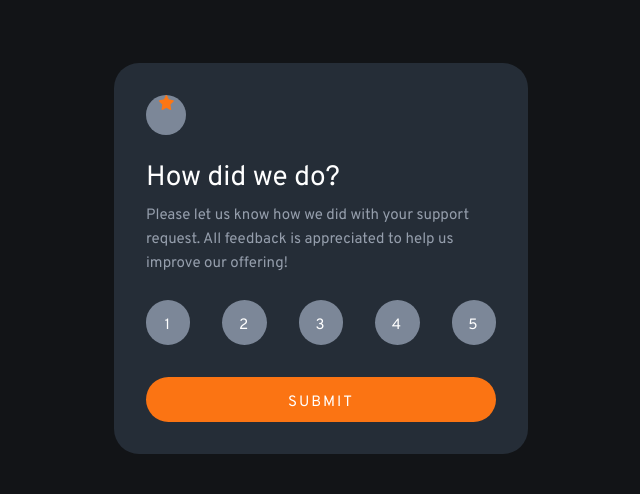
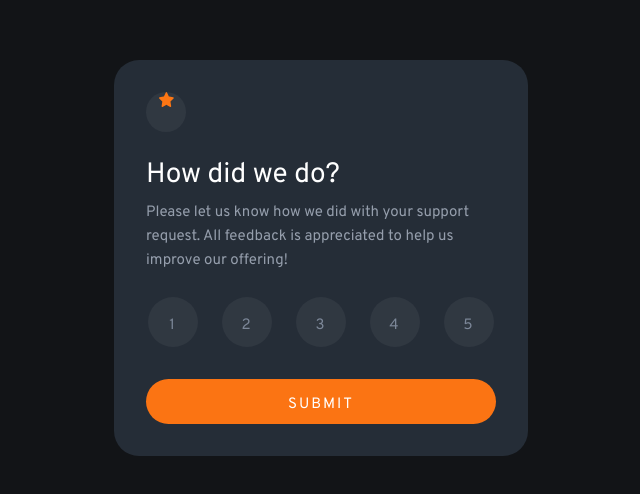
Before and after one commit to JoaoCardosoDev/Interactive-rating-component, a plain HTML site: page index.html in a window 1280 px wide. Shown: the part 142-636 px from the top of the page, without its empty margins (319-959 px from the left). Drawn offline with Linux system fonts and the light colour scheme.

Commit message:
Update style.css

```diff
--- a/style.css
+++ b/style.css
@@ -55,7 +55,7 @@ button{
     width: 100%;
 }
 .star{
-    background-color: hsl(216, 12%, 54%);
+    background-color: hsl(0, 0%, 100%, 0.05);
     width: 40px;
     height: 40px;
     border-radius: 25px;
@@ -70,17 +70,16 @@ img{
     margin: auto;
 }
 .secButton{
-    background-color: hsl(216, 12%, 54%);
-    color: white;
-    width: 45px;
-    height: 45px;
+    background-color: hsl(0, 0%, 100%, 0.05);
+    color: hsl(216, 12%, 54%);
+    width: 50px;
+    height: 50px;
     margin-bottom: 32px;
-
 }
 .numbers{
     display: flex;
     flex-direction: row;
     margin: auto;
-    gap: 32px;
+    gap: 24px;
     justify-content: center;
 }
```
